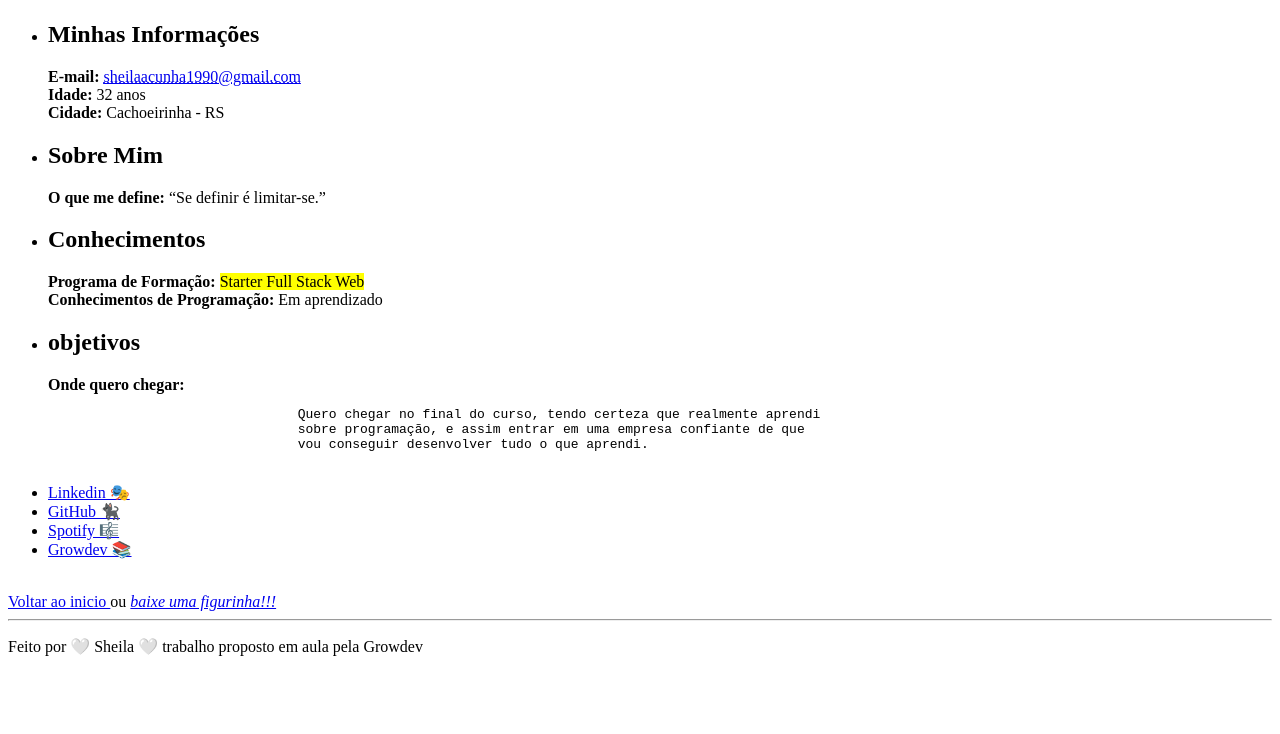
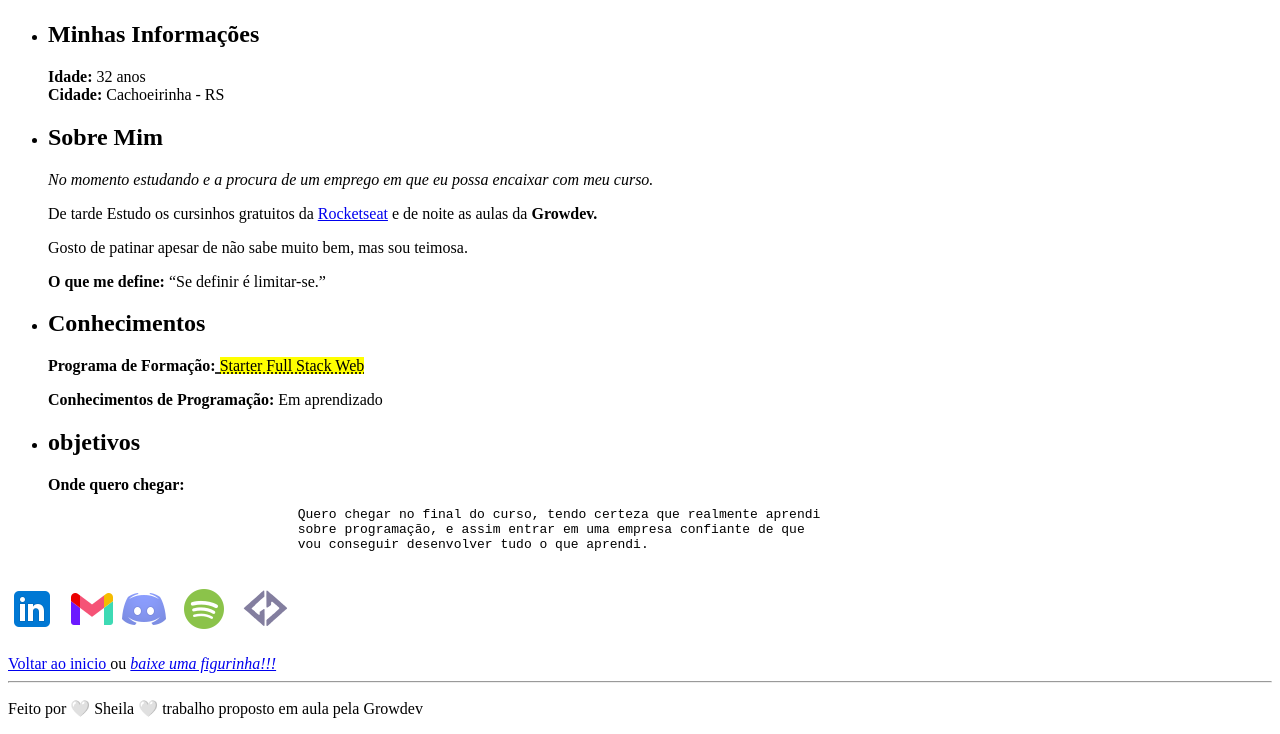
Before and after one commit to sheilaacunha/growdev-primeiro-HTML, a plain HTML site: page index.html in a window 1280 px wide. Shown: the part 499-1233 px from the top of the page. Before the commit the page ends 1171 px from the top, so only its background shows below. Drawn offline with Linux system fonts and the light colour scheme.

Commit message:
icones nos links

```diff
--- a/index.html
+++ b/index.html
@@ -16,7 +16,7 @@
 
 <body>
     <header id="inicio">
-        <h1> &nbsp;&nbsp; &nbsp;&nbsp; &nbsp;&nbsp;Sheila Acunha</h1>
+        <h1> &nbsp;&nbsp; &nbsp;&nbsp; &nbsp;&nbsp;<ins>Sheila Acunha</ins></h1>
         <nav>
             <a href="#info">Minhas informações </a>&nbsp;&nbsp;
             <a href="#sobre">Sobre Mim</a>&nbsp;&nbsp;
@@ -30,30 +30,49 @@
 
         <section>
             <article>
-                <img src="./sheila.png" alt="foto de sheila">
+                <img src="./public/assets/sheila.png" alt="foto de sheila">
             </article>
             <article>
                 <ul>
                     <li>
                         <h2 id="info">Minhas Informações</h2>
                         <dl>
-                            <dt><strong>E-mail: </strong><a href="mailto:sheilaacunha1990@gmail.com"><abbr
-                                        title="para enviar e-mail click aqui">sheilaacunha1990@gmail.com</abbr></a></dt>
                             <dt><strong>Idade:</strong> 32 anos</dt>
                             <dt><strong>Cidade:</strong> Cachoeirinha - RS</dt>
+
                         </dl>
                     </li>
 
                     <li>
                         <h2 id="sobre">Sobre Mim</h2>
                         <dl>
-                            <dt><strong>O que me define:</strong> <q>Se definir é limitar-se.</q> </dt>
+                            <dt>
+                                <p><em>No momento estudando e a procura de um emprego em que eu possa encaixar com meu
+                                        curso.</em></p>
+                            </dt>
+                            <dt>
+                                <p> De tarde Estudo os cursinhos gratuitos da <a
+                                        href="https://www.rocketseat.com.br/">Rocketseat</a> e de noite as aulas da
+                                    <strong>Growdev.</strong>
+                                </p>
+                                <p>Gosto de patinar apesar de não sabe muito bem, mas sou teimosa. </p>
+                            </dt>
+                            <dt>
+                                <p><strong>O que me define:</strong> <q>Se definir é limitar-se.</q></p>
+                            </dt>
                         </dl>
                     </li>
                     <li>
                         <h2 id="conhecimentos">Conhecimentos</h2>
                         <dl>
-                            <dt><strong>Programa de Formação:</strong> <mark>Starter Full Stack Web</mark></dt>
+                            <dt>
+                                <p>
+                                    <strong>Programa de Formação:</strong><abbr
+                                        title="Para mais informações click no icone da Growdev logo abaixo">
+                                        <mark>Starter
+                                            Full Stack Web</mark></abbr>
+                                </p>
+                            </dt>
                             <dt><strong>Conhecimentos de Programação:</strong> Em aprendizado</dt>
                         </dl>
                     </li>
@@ -72,28 +91,25 @@
                 </ul>
             </article>
             <article>
-                <ul>
-                    <li id="redes">
-                        <a href="https://www.linkedin.com/in/sheilaacunha90/" target="_blank">Linkedin 🎭</a>
-                    </li>
-                    <li>
-                        <a href="https://github.com/sheilaacunha/SheilaAcunha" target="_blank">GitHub 🐈‍⬛</a>
-                    </li>
-                    <li>
-                        <a href="https://open.spotify.com/playlist/3Yen6Cw2UE8MnGWQCKEygO?si=5c6a5ea3fa4b4b53"
-                            target="_blank">Spotify 🎼</a>
-                    </li>
-                    <li>
-                        <a href="https://www.growdev.com.br/starter-2" target="_blank">Growdev 📚</a>
-                    </li>
-                </ul>
+                <nav id="redes">
+                    <a href="https://www.linkedin.com/in/sheilaacunha90/" target="_blank"><img
+                            src="./public/assets/linkedin.png" alt="logo do linkedin"></a>&nbsp;&nbsp;
+                    <a href="mailto:sheilaacunha1990@gmail.com"><img src="./public/assets/gmail.png"
+                            alt="logo do gmail"></a>
+                    <a href="https://github.com/sheilaacunha/SheilaAcunha" target="_blank"><img
+                            src="./public/assets/discord.png" alt="logo do discord"></a>&nbsp;&nbsp;
+                    <a href="https://open.spotify.com/playlist/3Yen6Cw2UE8MnGWQCKEygO?si=5c6a5ea3fa4b4b53"
+                        target="_blank"><img src="./public/assets/spotify.png" alt="logo do spotify"></a>&nbsp;&nbsp;
+                    <a href="https://www.growdev.com.br/starter-2" target="_blank"><img
+                            src="./public/assets/growdev.svg" alt="logo da growdev"></a>&nbsp;&nbsp;
 
+                </nav>
             </article>
-
         </section>
         <section>
             <br>
-            <a href="#inicio"> Voltar ao inicio </a> ou <a href="figurinha.jpg" download> <i>baixe uma figurinha!!! </i>
+            <a href="#inicio"> Voltar ao inicio </a> ou <a href="./public/assets/figurinha.jpg" download> <i>baixe uma
+                    figurinha!!! </i>
             </a>
             <hr>
         </section>
```
Also changed, not shown: public/assets/discord.png (added), public/assets/figurinha.jpg (renamed from figurinha.jpg), public/assets/gmail.png (added), public/assets/growdev.svg (added), public/assets/linkedin.png (added), public/assets/sheila.png (renamed from sheila.png), public/assets/spotify.png (added).
